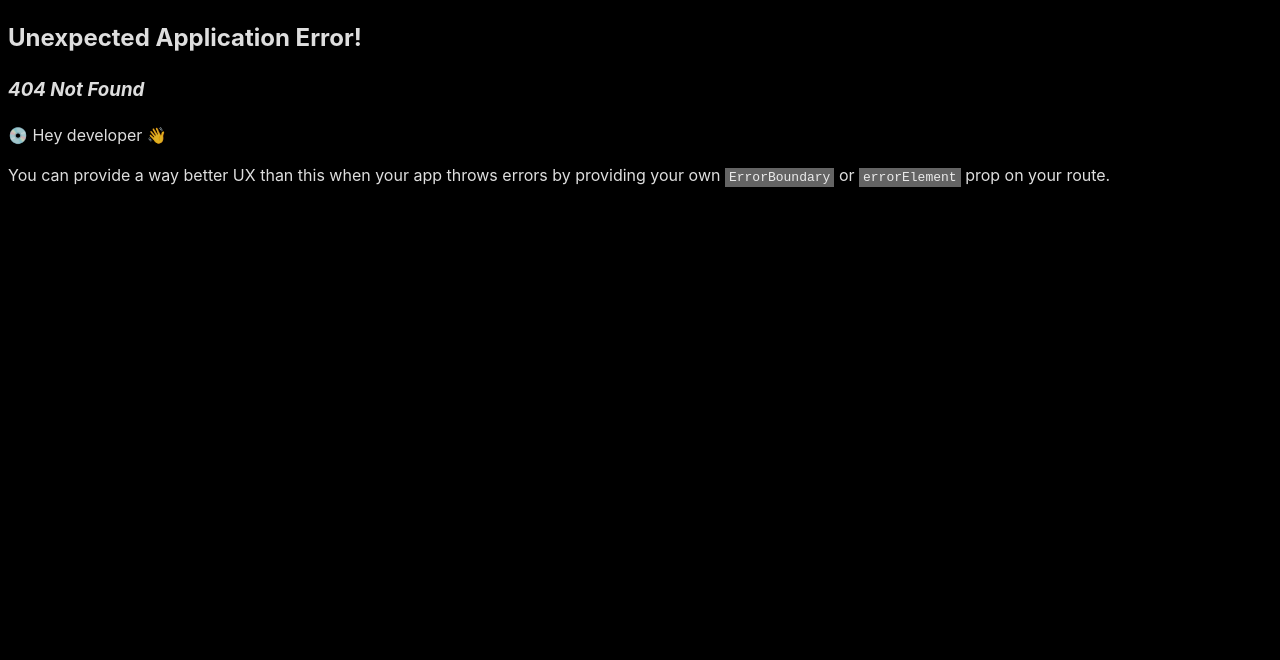
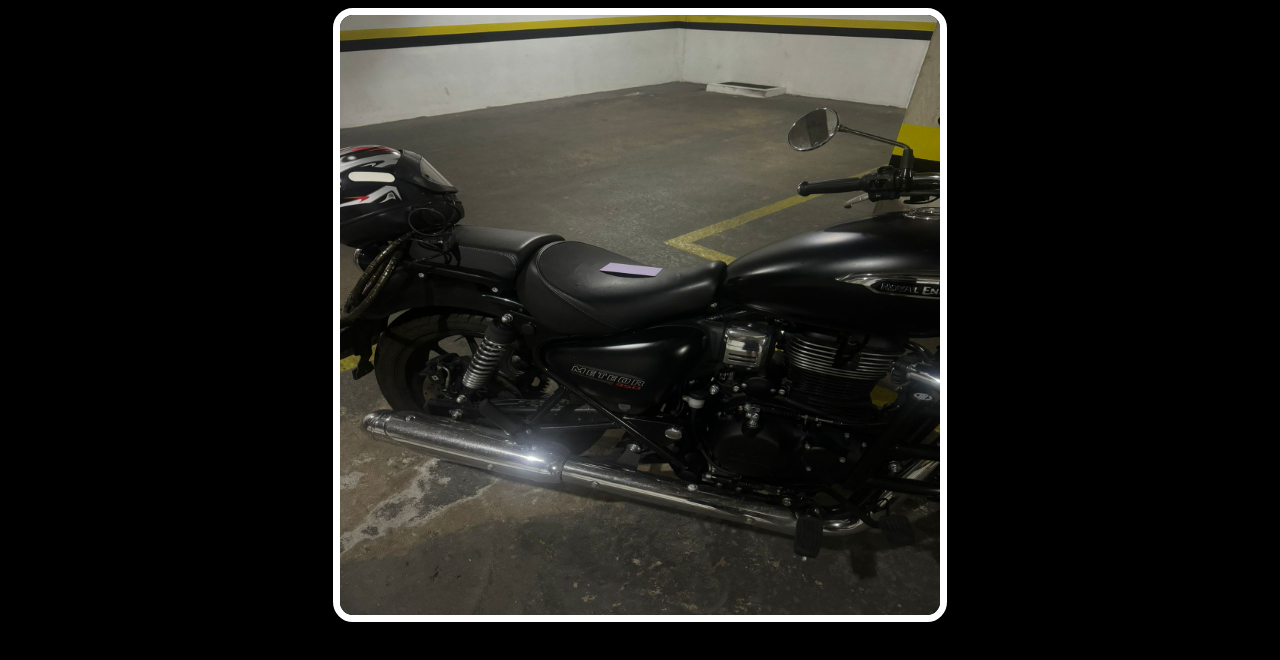
Before and after one commit to andreversiani/sofianotpron, a React (Vite) app: page /special/gift in a window 1280 px wide. Before the commit this address had no page. Shown: the top 660 px of the page. Built offline with nearby package versions, Linux system fonts and the light colour scheme.

Commit message:
feat: gift gtank

```diff
--- /dev/null
+++ b/src/levels/gifts/gift1.tsx
@@ -0,0 +1,12 @@
+import { BaseLevel } from "../../components/BaseLevel"
+import { useComment } from "../../hooks/useComment"
+
+function Gtank() {
+  return (
+    <BaseLevel imagePath="moto.jpg">
+      {useComment('Qual é essa deusa?')}
+    </BaseLevel>
+  )
+}
+
+export default Gtank
--- /dev/null
+++ b/src/levels/gifts/routes.tsx
@@ -0,0 +1,8 @@
+import Gtank from "./gift1";
+
+export const giftsRoutes = [
+    {
+        path: '/special/gift',
+        element: <Gtank />,
+    },
+]
--- a/src/main.tsx
+++ b/src/main.tsx
@@ -6,15 +6,17 @@ import { stage1Routes } from './levels/stage1/routes';
 import { stage2Routes } from './levels/stage2/routes';
 import { Home } from './components/Home';
 import { stage3Routes } from './levels/stage3/routes';
+import { giftsRoutes } from './levels/gifts/routes';
 
 const router = createBrowserRouter([
   ...stage1Routes,
   ...stage2Routes,
   ...stage3Routes,
+  ...giftsRoutes,
   {
     path: '/',
     element: <Home />,
-},
+  },
 ]);
 
 createRoot(document.getElementById('root')!).render(
```
Also changed, not shown: public/backgrounds/moto.jpg (added).
